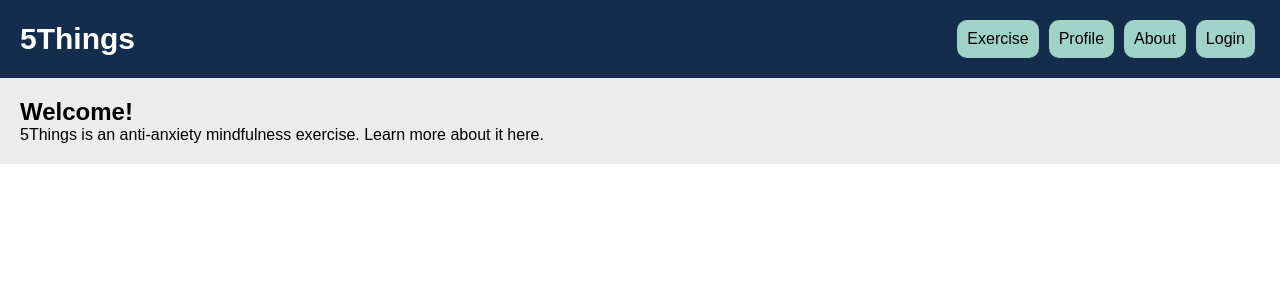
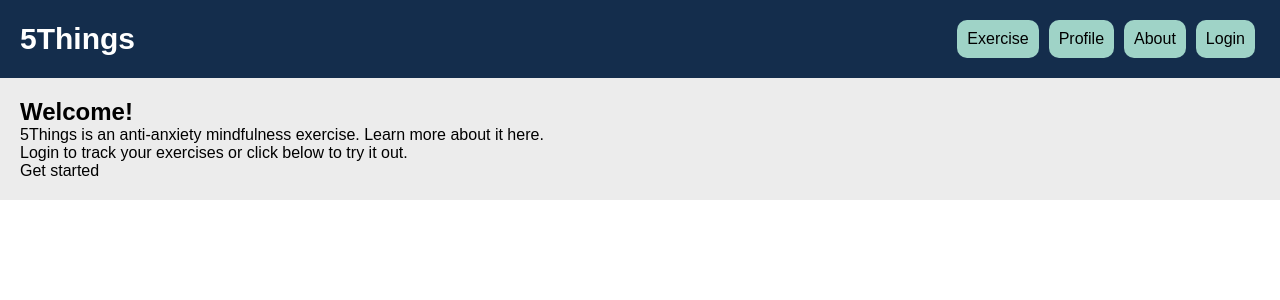
Before and after one commit to laurenstrapagiel/5things, a React (Create React App) app: page / in a window 1280 px wide. Shown: the top 300 px of the page. Built offline with nearby package versions, Linux system fonts and the light colour scheme.

Commit message:
starts homepage

```diff
--- a/src/pages/homepage/homepage.js
+++ b/src/pages/homepage/homepage.js
@@ -5,6 +5,10 @@ function Homepage() {
     <section className="homepage">
     <h1>Welcome!</h1>
     <p>5Things is an anti-anxiety mindfulness exercise. Learn more about it here.</p>
+    <p>Login to track your exercises or click below to try it out.</p>
+    <div className="homepage__start-button">
+      Get started
+    </div>
     </section>
   );
 }
--- a/src/pages/homepage/homepage.scss
+++ b/src/pages/homepage/homepage.scss
@@ -6,4 +6,6 @@
 .homepage {
     background-color: $grey;
     padding: 20px;
+
+
 }
```
